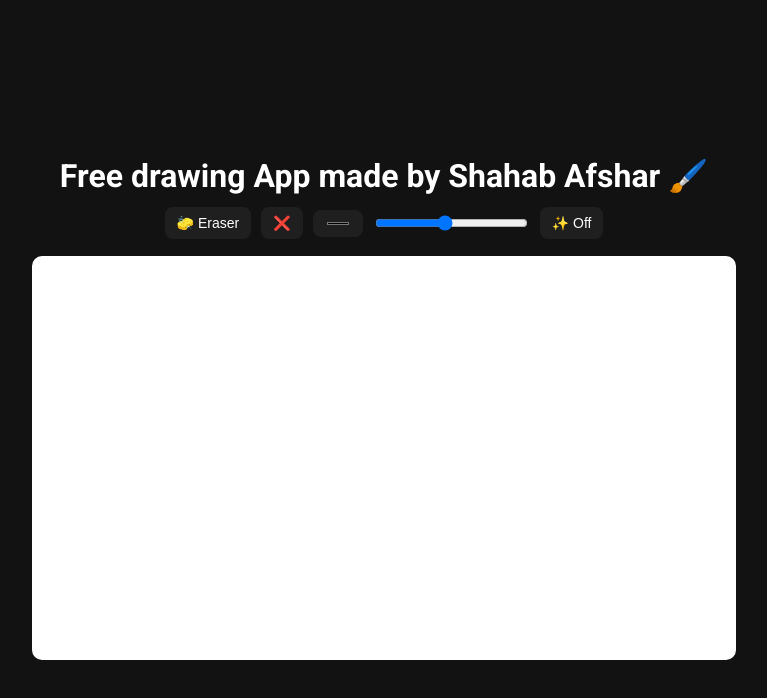
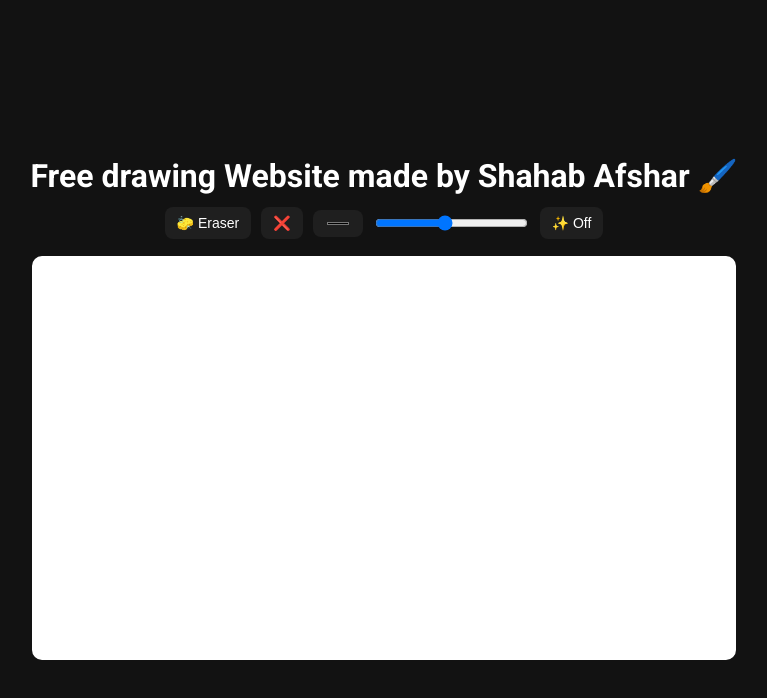
Before and after one commit to ShahabAfshar11/Paint, a plain HTML site: page index.html in a window 1280 px wide. Shown: the whole page, without its empty margins (256-1023 px from the left). Drawn offline with Linux system fonts and the light colour scheme.

Commit message:
Update index.html

```diff
--- a/index.html
+++ b/index.html
@@ -3,14 +3,14 @@
 <head>
   <meta charset="UTF-8" />
   <meta name="viewport" content="width=device-width, initial-scale=1.0" />
-  <title>Free drawing App made by Shahab Afshar - code with patel</title>
+  <title>Free drawing Website made by Shahab Afshar - code with patel</title>
   <!-- Google Font for a modern look -->
   <link href="https://fonts.googleapis.com/css2?family=Roboto:400,700&display=swap" rel="stylesheet">
   <link rel="stylesheet" href="style.css">
 </head>
 <body>
   <div class="app-container">
-    <h1>Free drawing App made by Shahab Afshar 🖌️</h1>
+    <h1>Free drawing Website made by Shahab Afshar 🖌️</h1>
     <div class="toolbox">
       <button id="eraser" title="Toggle Eraser">🧽 Eraser</button>
       <button id="clear" title="Clear Canvas">❌</button>
```
